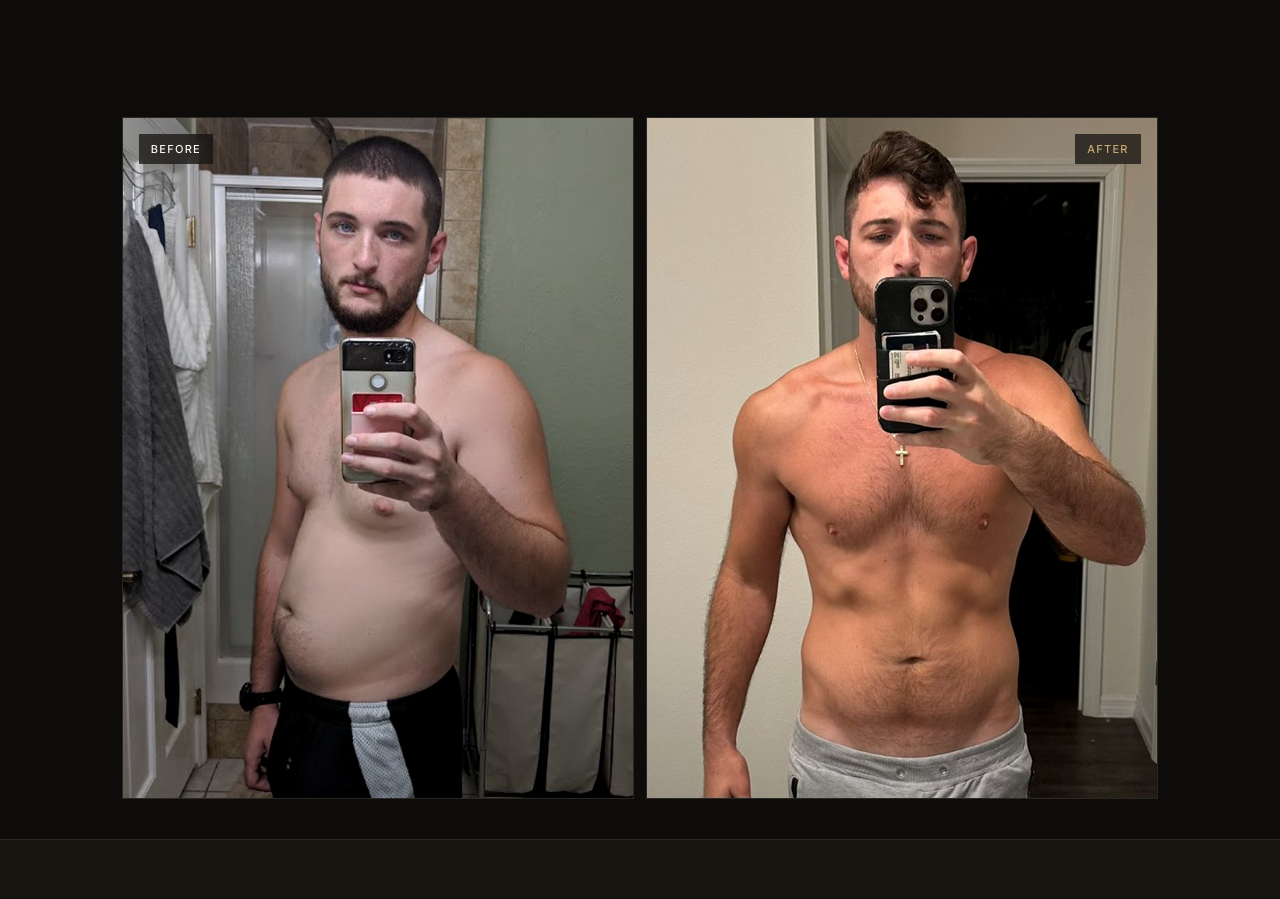
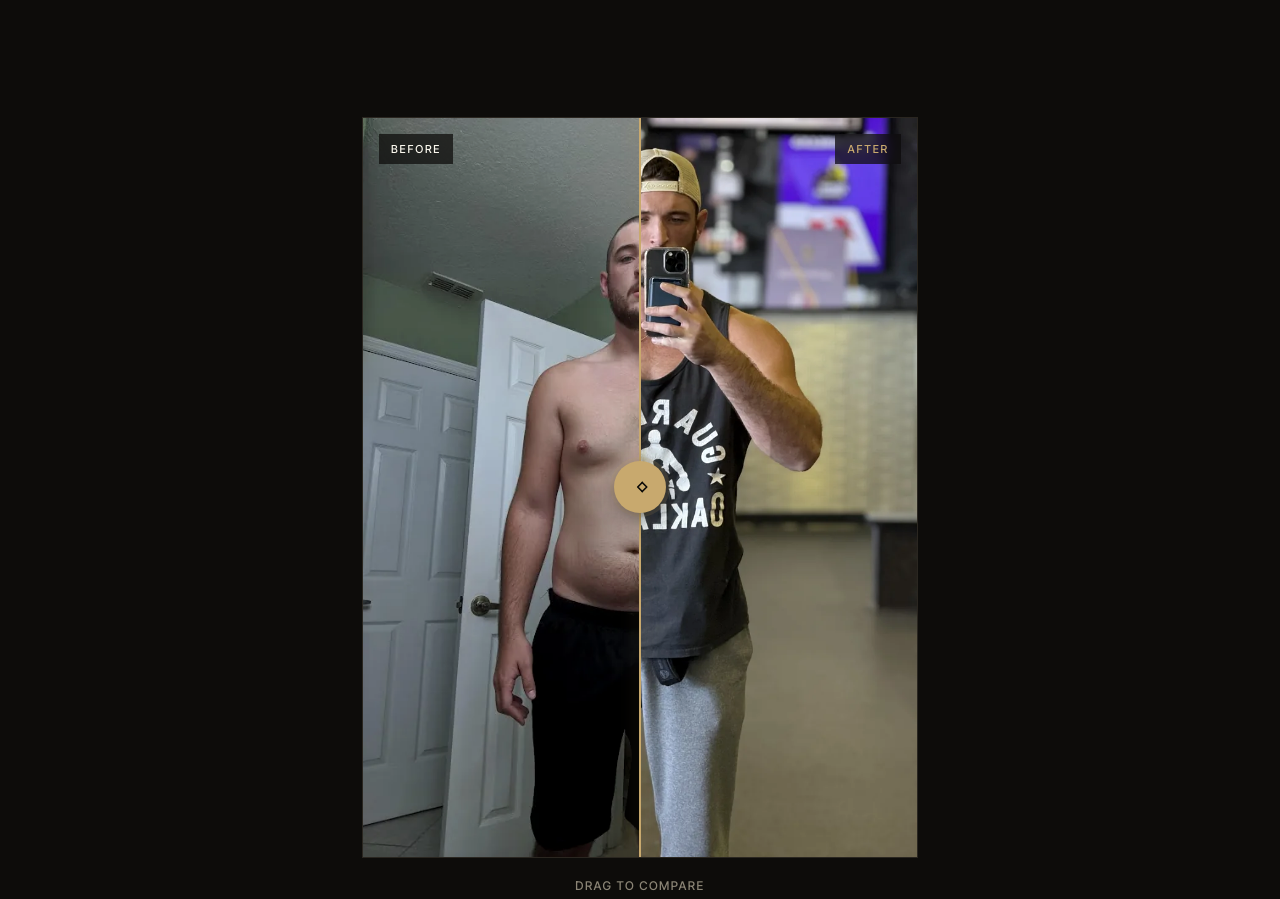
Before and after one commit to notmattgraham/skinnyfatfix, a plain HTML site: page index.html in a window 1280 px wide. Shown: the part 713-1612 px from the top of the page. Drawn offline with nearby package versions, Linux system fonts and the light colour scheme.

Commit message:
Add files via upload

```diff
--- a/index.html
+++ b/index.html
@@ -241,48 +241,133 @@
     .btn-meta strong { color: var(--ink-soft); font-weight: 500; }
 
     /* ── BEFORE/AFTER ── */
-    .transformation {
-      margin: 60px 0 40px;
-      display: grid;
-      grid-template-columns: 1fr 1fr;
-      gap: 12px;
-      max-width: 1100px;
+    /* ── BEFORE/AFTER SLIDER ── */
+    .ba-slider-wrap {
+      max-width: 620px;
+      margin: 60px auto 40px;
       padding: 0 32px;
-      margin-left: auto;
-      margin-right: auto;
     }
 
-    .ba-img {
+    .ba-slider {
       position: relative;
       aspect-ratio: 3 / 4;
       overflow: hidden;
       background: var(--bg-card);
       border: 1px solid var(--hairline);
+      user-select: none;
+      -webkit-user-select: none;
+      touch-action: pan-y;
+      cursor: ew-resize;
     }
 
-    .ba-img img {
+    .ba-slider-img {
+      position: absolute;
+      inset: 0;
       width: 100%;
       height: 100%;
+      pointer-events: none;
+    }
+
+    .ba-slider-img picture,
+    .ba-slider-img img {
+      width: 100%;
+      height: 100%;
+      display: block;
+    }
+
+    .ba-slider-img img {
       object-fit: cover;
-      filter: contrast(1.04) saturate(0.96);
+      object-position: center;
+      filter: contrast(1.03) saturate(0.95);
+      -webkit-user-drag: none;
+    }
+
+    .ba-slider-after {
+      clip-path: inset(0 0 0 50%);
+      will-change: clip-path;
+    }
+
+    .ba-slider.is-dragging .ba-slider-after {
+      transition: none;
     }
 
     .ba-label {
       position: absolute;
       top: 16px;
-      left: 16px;
       font-family: var(--body);
       font-size: 11px;
       letter-spacing: 0.16em;
       text-transform: uppercase;
       color: var(--ink);
-      background: rgba(13, 12, 10, 0.7);
+      background: rgba(13, 12, 10, 0.72);
       backdrop-filter: blur(8px);
       padding: 6px 12px;
       font-weight: 500;
+      z-index: 3;
+      pointer-events: none;
     }
 
-    .ba-label.after { left: auto; right: 16px; color: var(--gold); }
+    .ba-label-before { left: 16px; }
+    .ba-label-after  { right: 16px; color: var(--gold); }
+
+    .ba-slider-handle {
+      position: absolute;
+      top: 0;
+      bottom: 0;
+      left: 50%;
+      width: 0;
+      transform: translateX(-50%);
+      pointer-events: none;
+      z-index: 4;
+      will-change: left;
+    }
+
+    .ba-slider.is-dragging .ba-slider-handle {
+      transition: none;
+    }
+
+    .ba-slider-handle-line {
+      position: absolute;
+      top: 0;
+      bottom: 0;
+      left: 50%;
+      width: 2px;
+      background: var(--gold);
+      transform: translateX(-50%);
+      box-shadow: 0 0 18px rgba(200, 169, 110, 0.4);
+    }
+
+    .ba-slider-handle-circle {
+      position: absolute;
+      top: 50%;
+      left: 50%;
+      width: 52px;
+      height: 52px;
+      border-radius: 50%;
+      background: var(--gold);
+      color: #0a0907;
+      transform: translate(-50%, -50%);
+      display: flex;
+      align-items: center;
+      justify-content: center;
+      box-shadow: 0 6px 24px rgba(0, 0, 0, 0.5), 0 0 0 4px rgba(200, 169, 110, 0.18);
+      transition: transform 0.2s cubic-bezier(0.22, 1, 0.36, 1);
+    }
+
+    .ba-slider:hover .ba-slider-handle-circle,
+    .ba-slider.is-dragging .ba-slider-handle-circle {
+      transform: translate(-50%, -50%) scale(1.06);
+    }
+
+    .ba-slider-hint {
+      text-align: center;
+      margin-top: 18px;
+      font-size: 12px;
+      color: var(--ink-muted);
+      letter-spacing: 0.12em;
+      text-transform: uppercase;
+      font-weight: 500;
+    }
 
     /* ── SECTIONS ── */
     section {
@@ -581,7 +666,7 @@
     /* ── RESPONSIVE ── */
     @media (max-width: 880px) {
       .container, .container--wide { padding: 0 24px; }
-      .transformation { padding: 0 24px; }
+      .ba-slider-wrap { padding: 0 24px; }
 
       .story-grid {
         grid-template-columns: 1fr;
@@ -683,16 +768,42 @@
   </div>
 </main>
 
-<!-- ── BEFORE/AFTER ── -->
-<div class="transformation reveal">
-  <div class="ba-img">
-    <img src="before.jpeg" alt="Before: skinny fat physique" loading="lazy" />
-    <span class="ba-label">Before</span>
+<!-- ── BEFORE/AFTER SLIDER ── -->
+<div class="ba-slider-wrap reveal">
+  <div class="ba-slider" id="baSlider" role="img" aria-label="Before and after slider — drag to compare">
+    <!-- BEFORE image (bottom layer) -->
+    <div class="ba-slider-img">
+      <picture>
+        <source srcset="skinnyfatmatt.webp" type="image/webp">
+        <img src="skinnyfatmatt.jpg" alt="Before: skinny fat era" draggable="false" />
+      </picture>
+    </div>
+
+    <!-- AFTER image (clipped layer on top) -->
+    <div class="ba-slider-img ba-slider-after" id="baSliderAfter">
+      <picture>
+        <source srcset="mattnow.webp" type="image/webp">
+        <img src="mattnow.jpg" alt="After: result of The Skinny Fat Fix protocol" draggable="false" />
+      </picture>
+    </div>
+
+    <!-- Labels -->
+    <span class="ba-label ba-label-before">Before</span>
+    <span class="ba-label ba-label-after">After</span>
+
+    <!-- Handle -->
+    <div class="ba-slider-handle" id="baSliderHandle" aria-hidden="true">
+      <span class="ba-slider-handle-line"></span>
+      <span class="ba-slider-handle-circle">
+        <svg viewBox="0 0 24 24" fill="none" stroke="currentColor" stroke-width="2.2" stroke-linecap="round" stroke-linejoin="round" width="18" height="18">
+          <polyline points="15 18 9 12 15 6"/>
+          <polyline points="9 18 15 12 9 6" transform="translate(6 0)"/>
+        </svg>
+      </span>
+    </div>
   </div>
-  <div class="ba-img">
-    <img src="after.jpeg" alt="After: result of The Skinny Fat Fix protocol" loading="lazy" />
-    <span class="ba-label after">After</span>
-  </div>
+
+  <p class="ba-slider-hint">Drag to compare</p>
 </div>
 
 <!-- ── PAIN ── -->
@@ -746,8 +857,8 @@
 
       <div class="story-image reveal">
         <picture>
-          <source srcset="skinnyfatmatt.webp" type="image/webp">
-          <img src="skinnyfatmatt.jpg" alt="Matt during the skinny fat era" loading="lazy" width="654" height="872">
+          <source srcset="mattnow.webp" type="image/webp">
+          <img src="mattnow.jpg" alt="Matt today, after years of dialing in the protocol" loading="lazy" width="900" height="1200">
         </picture>
       </div>
     </div>
@@ -850,6 +961,67 @@
 </footer>
 
 <script>
+  // Before/After slider
+  (function () {
+    var slider = document.getElementById('baSlider');
+    var afterPane = document.getElementById('baSliderAfter');
+    var handle = document.getElementById('baSliderHandle');
+    if (!slider || !afterPane || !handle) return;
+
+    var isDragging = false;
+    var rafId = null;
+
+    function setPosition(percent) {
+      percent = Math.max(0, Math.min(100, percent));
+      afterPane.style.clipPath = 'inset(0 0 0 ' + percent + '%)';
+      handle.style.left = percent + '%';
+    }
+
+    function getPercentFromEvent(clientX) {
+      var rect = slider.getBoundingClientRect();
+      return ((clientX - rect.left) / rect.width) * 100;
+    }
+
+    function onStart(e) {
+      isDragging = true;
+      slider.classList.add('is-dragging');
+      var clientX = e.touches ? e.touches[0].clientX : e.clientX;
+      setPosition(getPercentFromEvent(clientX));
+      if (e.cancelable) e.preventDefault();
+    }
+
+    function onMove(e) {
+      if (!isDragging) return;
+      var clientX = e.touches ? e.touches[0].clientX : e.clientX;
+      if (rafId) cancelAnimationFrame(rafId);
+      rafId = requestAnimationFrame(function () {
+        setPosition(getPercentFromEvent(clientX));
+      });
+      if (e.cancelable) e.preventDefault();
+    }
+
+    function onEnd() {
+      if (!isDragging) return;
+      isDragging = false;
+      slider.classList.remove('is-dragging');
+    }
+
+    // Mouse
+    slider.addEventListener('mousedown', onStart);
+    document.addEventListener('mousemove', onMove);
+    document.addEventListener('mouseup', onEnd);
+    document.addEventListener('mouseleave', onEnd);
+
+    // Touch
+    slider.addEventListener('touchstart', onStart, { passive: false });
+    document.addEventListener('touchmove', onMove, { passive: false });
+    document.addEventListener('touchend', onEnd);
+    document.addEventListener('touchcancel', onEnd);
+
+    // Initialize at 50%
+    setPosition(50);
+  })();
+
   // Scroll reveals
   if ('IntersectionObserver' in window && !window.matchMedia('(prefers-reduced-motion: reduce)').matches) {
     var observer = new IntersectionObserver(function (entries) {
```
Also changed, not shown: mattnow.jpg (added), mattnow.webp (added).
